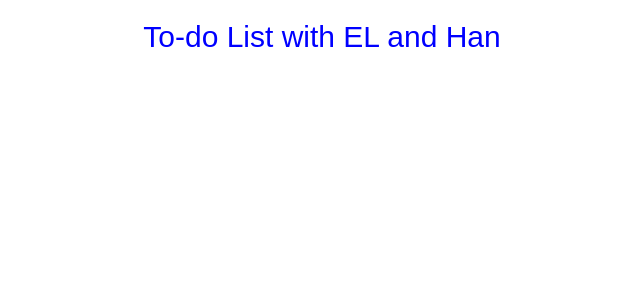
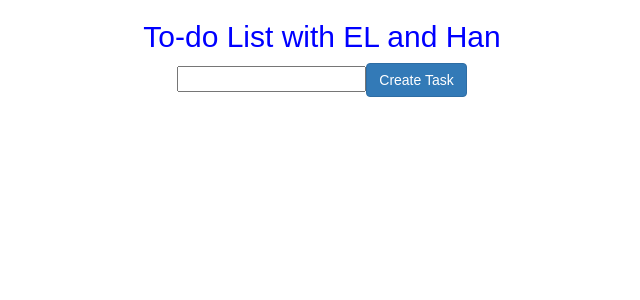
Before and after one commit to eLn86/todolist-practice, a React (Create React App) app in the folder todo-list-group-practice/: page / in a window 1280 px wide. Shown: the top 300 px of the page, without its empty margins (318-958 px from the left). Built offline with nearby package versions, Linux system fonts and the light colour scheme.

Commit message:
Added Create folder with Create.js and Create.css for creating task

```diff
--- a/todo-list-group-practice/src/components/Body/Body.js
+++ b/todo-list-group-practice/src/components/Body/Body.js
@@ -1,10 +1,14 @@
 import React, { Component } from 'react';
+
+// Import Components
+import Create from '../Create/Create';
 
 class Body extends Component {
   render() {
     return (
       <div className="row">
 
+      <Create />
       </div>
     );
   }
--- /dev/null
+++ b/todo-list-group-practice/src/components/Create/Create.css
@@ -0,0 +1,3 @@
+.createTaskRow {
+  text-align: center
+}
--- /dev/null
+++ b/todo-list-group-practice/src/components/Create/Create.js
@@ -0,0 +1,20 @@
+import React, { Component } from 'react';
+
+// Import Create CSS
+import './Create.css'
+
+class Create extends Component {
+  render() {
+    return (
+      <div className="row createTaskRow">
+        <div className="col-md-12">
+        <input className="taskName"
+               type= "text"/>
+          <button className="btn btn-primary">Create Task</button>
+        </div>
+      </div>
+    );
+  }
+}
+
+export default Create;
```
